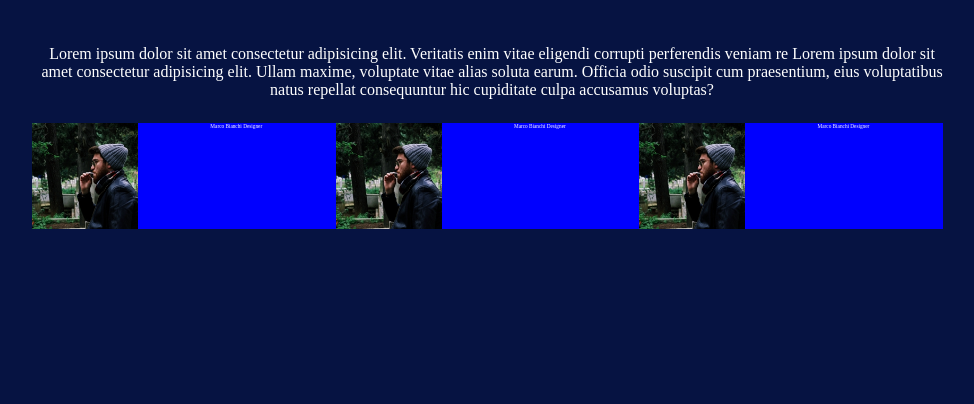
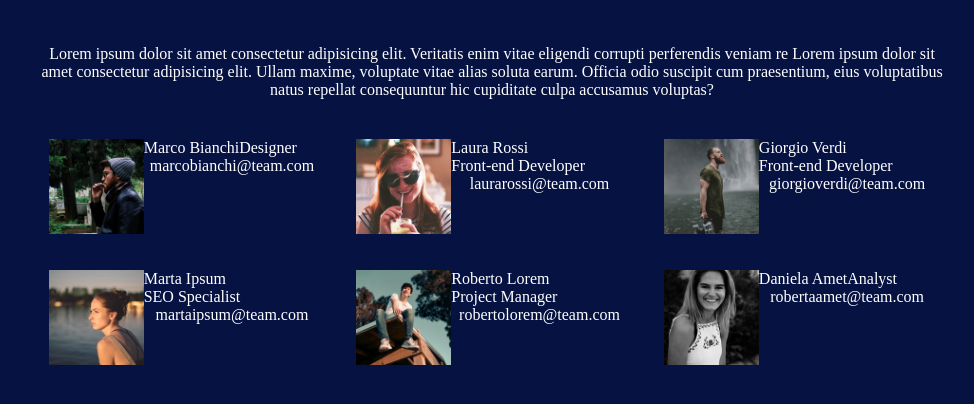
Before and after one commit to Cosimo-Colucci/html-css-float-cards, a plain HTML site: page index.html in a window 1280 px wide. Shown: the part 64-468 px from the top of the page, without its empty margins (148-1122 px from the left). Drawn offline with Linux system fonts and the light colour scheme.

Commit message:
added all badg

```diff
--- a/css/style.css
+++ b/css/style.css
@@ -9,6 +9,7 @@
     display: table;
     clear: both;
 }
+
 body{
     background-color: rgb(6, 19, 66);
 }
@@ -32,26 +33,35 @@ p{
     margin: 1.5rem 0;
 }
 
-div{
-    background-color: blue;
+.personal-badg{
+    display: inline-block;
+    background-color: rgb(6, 19, 66);
     width: 33%;
+    padding: 1rem;
 }
 
 img{
     width: 35%;
+    float: left;
+}
+
+.info{
+    width: 65%;
+    float: left;
 }
 
 span{
     display: inline-block;
     color: white;
+    font-size: 1rem;
 }
 
 .team_badg{
     font-size: 1rem;
 }
 
-.float_left{
+
+
+.name, .position, .contact *{
     float: left;
-    font-size: 33%;
 }
-pad
--- a/index.html
+++ b/index.html
@@ -22,25 +22,64 @@
 
             <section class="clearfix team_badg">
 
-                <div class="float_left clearfix">
-                    <img src="img/male1.png" alt="Marco Bianchi" class="float_left">
-                    <span class="name">Marco Bianchi</span>
-                    <span class="position">Designer</span>
-                    <span class="contact"></span>
+                <div class="personal-badg float_left clearfix">
+                    <img src="img/male1.png" alt="Marco Bianchi" class="img-badg">
+                    <div class="info">
+                        <span class="name">Marco Bianchi</span>
+                        <span class="position">Designer</span>
+                        <span class="contact">marcobianchi@team.com</span>
+                    </div>
+
                 </div>
 
-                <div class="float_left clearfix">
-                    <img src="img/male1.png" alt="Marco Bianchi" class="float_left">
-                    <span class="name">Marco Bianchi</span>
-                    <span class="position">Designer</span>
-                    <span class="contact"></span>
+                <div class="personal-badg float_left clearfix">
+                    <img src="img/female1.png" alt="Marco Bianchi" class="img-badg">
+                    <div class="info">
+                        <span class="name">Laura Rossi</span>
+                        <span class="position">Front-end Developer</span>
+                        <span class="contact">laurarossi@team.com</span>
+                    </div>
+
                 </div>
 
-                <div class="float_left clearfix">
-                    <img src="img/male1.png" alt="Marco Bianchi" class="float_left">
-                    <span class="name">Marco Bianchi</span>
-                    <span class="position">Designer</span>
-                    <span class="contact"></span>
+                <div class="personal-badg float_left clearfix">
+                    <img src="img/male2.png" alt="Marco Bianchi" class="img-badg">
+                    <div class="info clearfix">
+                        <span class="name">Giorgio Verdi</span>
+                        <span class="position">Front-end Developer</span>
+                        <span class="contact">giorgioverdi@team.com</span>
+                    </div>
+
+                </div>
+
+                <div class="personal-badg float_left clearfix">
+                    <img src="img/female2.png" alt="Marco Bianchi" class="img-badg">
+                    <div class="info clearfix">
+                        <span class="name">Marta Ipsum</span>
+                        <span class="position">SEO Specialist</span>
+                        <span class="contact">martaipsum@team.com</span>
+                    </div>
+
+                </div>
+
+                <div class="personal-badg float_left clearfix">
+                    <img src="img/male3.png" alt="Marco Bianchi" class="img-badg">
+                    <div class="info clearfix">
+                        <span class="name">Roberto Lorem</span>
+                        <span class="position">Project Manager</span>
+                        <span class="contact">robertolorem@team.com</span>
+                    </div>
+
+                </div>
+
+                <div class="personal-badg float_left clearfix">
+                    <img src="img/female3.png" alt="Marco Bianchi" class="img-badg">
+                    <div class="info clearfix">
+                        <span class="name">Daniela Amet</span>
+                        <span class="position">Analyst</span>
+                        <span class="contact">robertaamet@team.com</span>
+                    </div>
+
                 </div>
 
 
```
